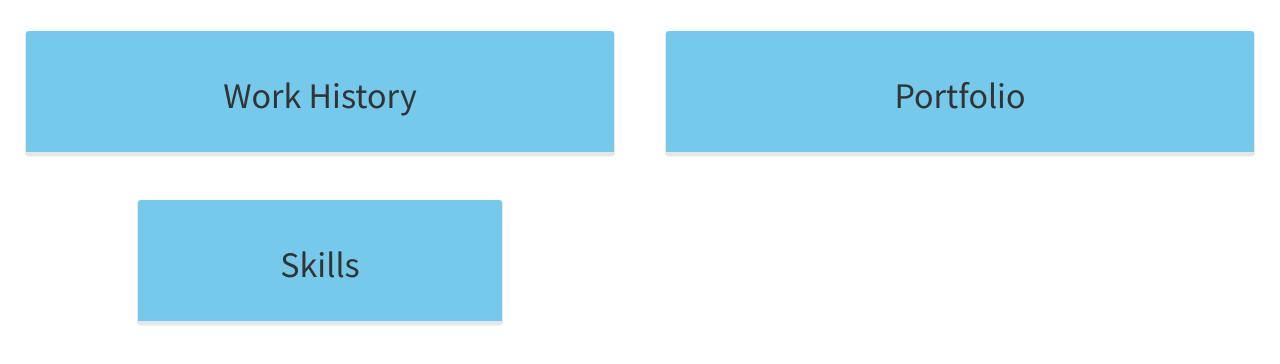
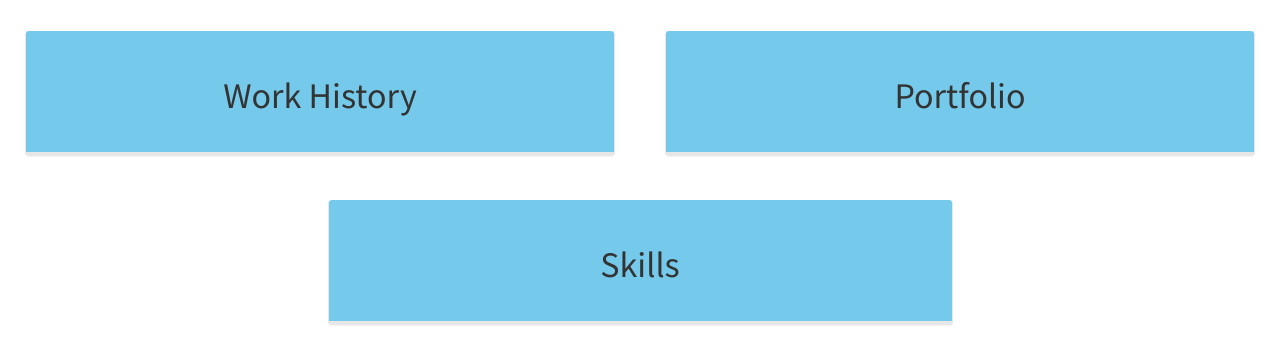
Before and after one commit to Markliebs/resume, a PHP site: page /index.php in a window 1280 px wide. Shown: the part 238-602 px from the top of the page. Run offline with PHP 8.4, Linux system fonts and the light colour scheme.

Commit message:
Returning CSS to normal-ness

```diff
--- a/assets/css/style.css
+++ b/assets/css/style.css
@@ -18,9 +18,9 @@ width: 80%;*/
 }
 
 .resPanel2 {
-  margin-left: 20%;
-  margin-right: 20%;
-  width: 60%;
+  margin-left: 25%;
+  margin-right: 25%;
+  width: 50%;
 }
 
 /*.resPanel:hover {
--- a/resume.html
+++ b/resume.html
@@ -161,7 +161,7 @@
             </div>
 
             <div class="row">
-                <div class="col-lg-6 col-med-12 col-sm-12 col-xs-12">
+                <div class="col-lg-12 col-med-12 col-sm-12 col-xs-12">
                     <div class="animated slideInUp" id="slowSlide">
                         <div class="animated fadeIn" id="slowSlide">
                             <div class="animated zoomIn" id="slowSlide">
```
